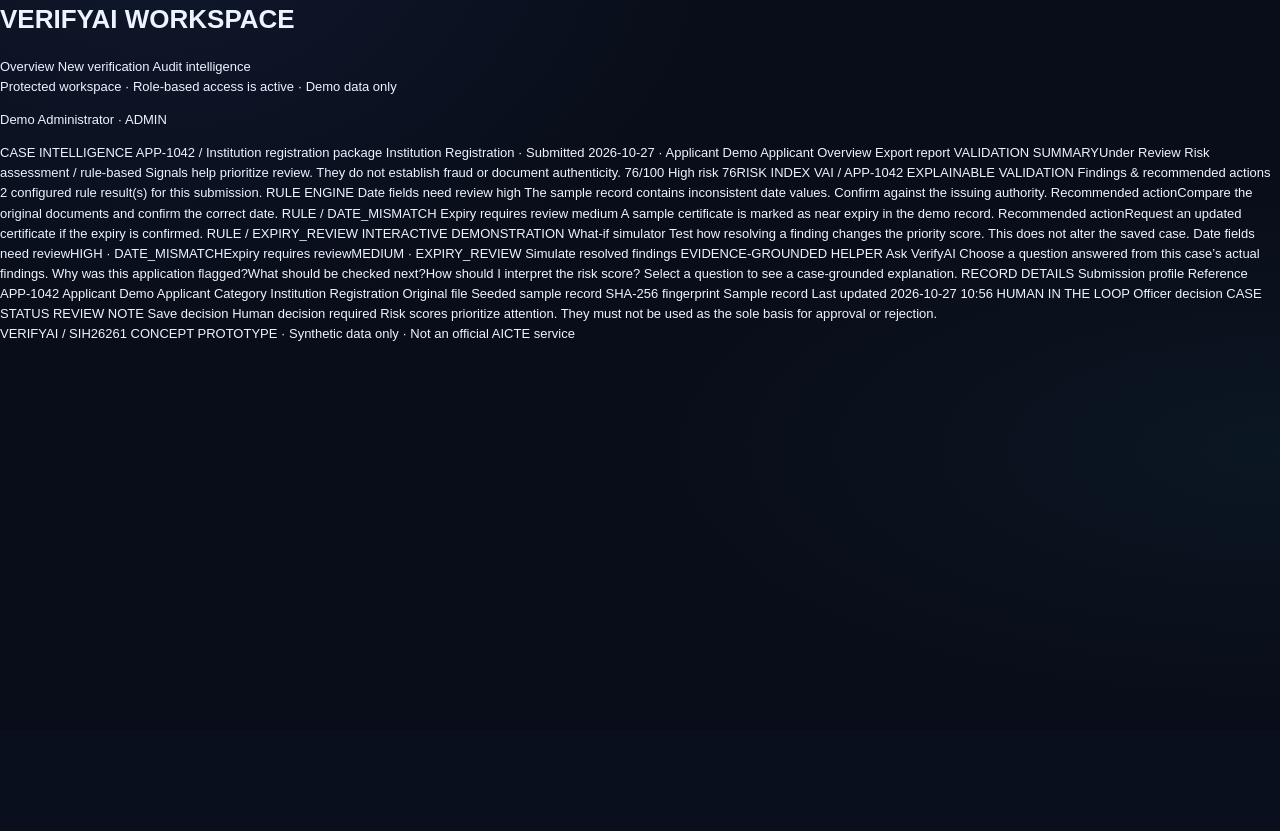
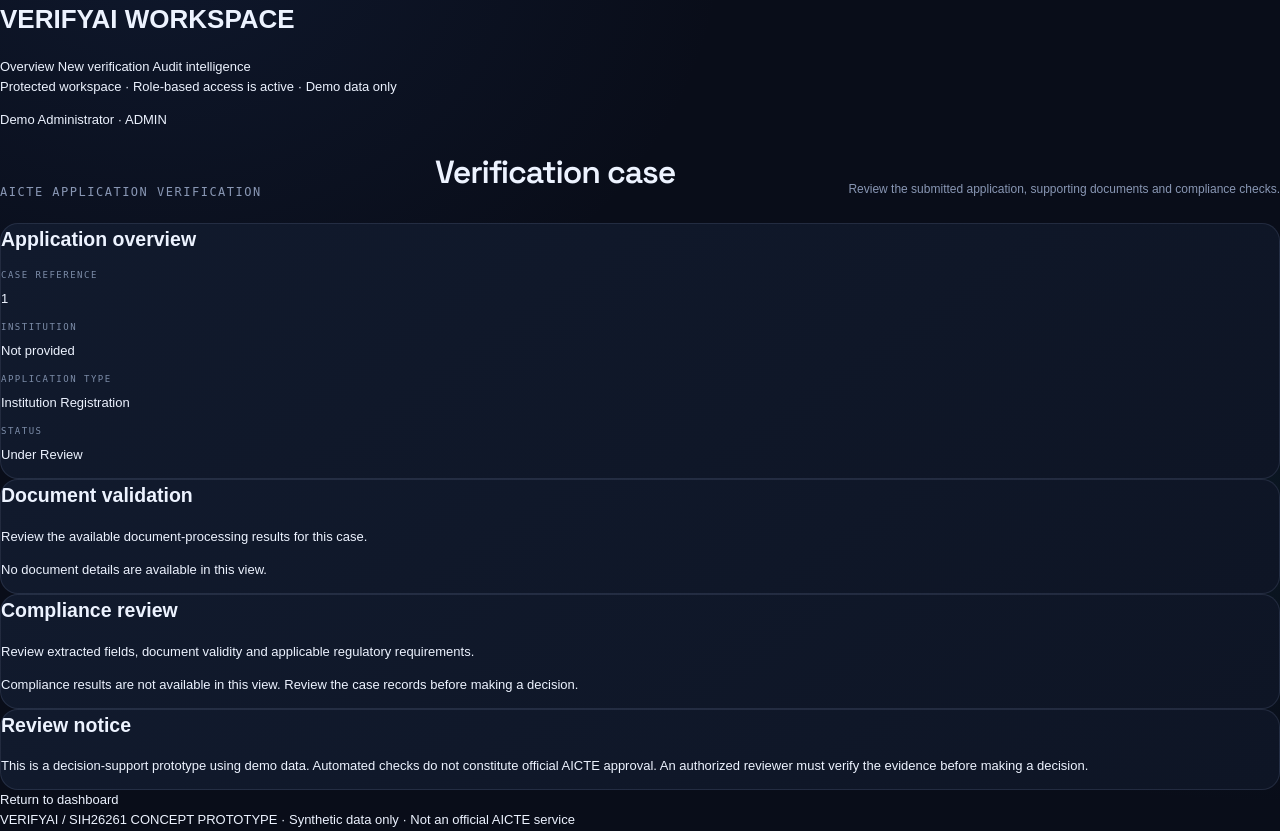
Before and after one commit to SaiPranavi-Kapa/VerifyAI-SIH26261-Prototype, a Flask app: page /cases/1 in a window 1280 px wide. Shown: the part 70-901 px from the top of the page. Before the commit the page ends 411 px from the top, so only its background shows below. Run offline with Flask 3, Linux system fonts and the light colour scheme; the visitor is signed in with stand-in values (Sample User, id 1); data comes from the database, SQL or seed files in the repository.

Commit message:
Update case_detail.html

```diff
--- a/templates/case_detail.html
+++ b/templates/case_detail.html
@@ -1,84 +1,103 @@
-{% extends "base.html" %} {% block title %}{{ case.reference }}{% endblock %} {% block crumb %}CASE INTELLIGENCE / {{ case.reference }}{% endblock %} {% block content %}
-CASE INTELLIGENCE
-{{ case.reference }} / {{ case.title }}
-{{ case.application_type }} · Submitted {{ case.created_at[:10] }} · Applicant {{ case.applicant_name }}
 
-Overview Export report
-VALIDATION SUMMARY{{ case.status }}
-Risk assessment / rule-based
-Signals help prioritize review. They do not establish fraud or document authenticity.
+{% extends "base.html" %}
 
-{{ case.risk_score }}/100
-{{ case.risk_level }} risk
-{{ case.risk_score }}RISK INDEX
-VAI / {{ case.reference }}
-EXPLAINABLE VALIDATION
-Findings & recommended actions
-{{ findings|length }} configured rule result(s) for this submission.
+{% block title %}Verification Case | VerifyAI{% endblock %}
+{% block crumb %}CASE DETAILS{% endblock %}
 
-RULE ENGINE
-{% for finding in findings %}
-{{ finding.title }}
-{{ finding.severity }}
-{{ finding.detail }}
+{% block content %}
+<section class="page-heading">
+    <p class="eyebrow">AICTE APPLICATION VERIFICATION</p>
+    <h1>Verification case</h1>
+    <p>Review the submitted application, supporting documents and compliance checks.</p>
+</section>
 
-Recommended action{{ finding.recommendation }}
-RULE / {{ finding.code }}
-{% endfor %}
-INTERACTIVE DEMONSTRATION
-What-if simulator
-Test how resolving a finding changes the priority score. This does not alter the saved case.
+<section class="panel">
+    <h2>Application overview</h2>
 
-{% for finding in findings %}{{ finding.title }}{{ finding.severity|upper }} · {{ finding.code }}{% endfor %}
-Simulate resolved findings
-{% if simulation %}
-SIMULATED RESULT — NOT SAVED
-{{ simulation.score }}/100 {{ simulation.level }} risk
-{{ simulation.resolved|length }} finding code(s) marked resolved for this scenario. Verify the underlying document before making a real decision.
+    <div class="detail-grid">
+        <div>
+            <p class="eyebrow">CASE REFERENCE</p>
+            <p>{{ case.case_ref|default(case.id|default('N/A')) }}</p>
+        </div>
 
-PREVIOUS{{ case.risk_score }}{{ simulation.score }}
-{% endif %}
-EVIDENCE-GROUNDED HELPER
-Ask VerifyAI
-Choose a question answered from this case’s actual findings.
+        <div>
+            <p class="eyebrow">INSTITUTION</p>
+            <p>{{ case.institution_name|default('Not provided') }}</p>
+        </div>
 
-Why was this application flagged?What should be checked next?How should I interpret the risk score?
-Select a question to see a case-grounded explanation.
-RECORD DETAILS
-Submission profile
-Reference
-{{ case.reference }}
-Applicant
-{{ case.applicant_name }}
-Category
-{{ case.application_type }}
-Original file
-{{ case.file_name or 'Seeded sample record' }}
-SHA-256 fingerprint
-{{ (case.file_hash[:24] + '…') if case.file_hash else 'Sample record' }}
-Last updated
-{{ case.updated_at[:16].replace('T',' ') }}
-{% if case.stored_name %} Download original file{% endif %}
-{% if current_user.role in ['admin','officer'] %}
-HUMAN IN THE LOOP
-Officer decision
-CASE STATUS
-{{ status }}
-REVIEW NOTE
-{{ case.review_note }}
-Save decision
-{% else %}
-REVIEW STATUS
-{{ case.status }}
-Only assigned staff can record a decision. Contact the review team if a correction is needed.
+        <div>
+            <p class="eyebrow">APPLICATION TYPE</p>
+            <p>{{ case.application_type|default('Extension of Approval') }}</p>
+        </div>
 
-{% if case.review_note %}
-Officer note
-{{ case.review_note }}
+        <div>
+            <p class="eyebrow">STATUS</p>
+            <p>{{ case.status|default('Under review') }}</p>
+        </div>
+    </div>
+</section>
 
-{% endif %}
-{% endif %}
-Human decision required
-Risk scores prioritize attention. They must not be used as the sole basis for approval or rejection.
+<section class="panel">
+    <h2>Document validation</h2>
+    <p>Review the available document-processing results for this case.</p>
 
+    {% if case.documents is defined and case.documents %}
+    <div class="table-container">
+        <table>
+            <thead>
+                <tr>
+                    <th>DOCUMENT</th>
+                    <th>TYPE</th>
+                    <th>VALIDATION STATUS</th>
+                </tr>
+            </thead>
+            <tbody>
+                {% for document in case.documents %}
+                <tr>
+                    <td>{{ document.filename|default(document.name|default('Document')) }}</td>
+                    <td>{{ document.document_type|default('Supporting document') }}</td>
+                    <td>{{ document.status|default('Pending review') }}</td>
+                </tr>
+                {% endfor %}
+            </tbody>
+        </table>
+    </div>
+    {% else %}
+    <p>No document details are available in this view.</p>
+    {% endif %}
+</section>
+
+<section class="panel">
+    <h2>Compliance review</h2>
+    <p>Review extracted fields, document validity and applicable regulatory requirements.</p>
+
+    {% if case.validation_results is defined and case.validation_results %}
+    <ul>
+        {% for result in case.validation_results %}
+        <li>
+            <strong>{{ result.name|default(result.rule|default('Validation check')) }}</strong>
+            — {{ result.status|default('Pending review') }}
+            {% if result.message is defined %}
+            <p>{{ result.message }}</p>
+            {% endif %}
+        </li>
+        {% endfor %}
+    </ul>
+    {% else %}
+    <p>Compliance results are not available in this view. Review the case records before making a decision.</p>
+    {% endif %}
+</section>
+
+<section class="panel">
+    <h2>Review notice</h2>
+    <p>
+        This is a decision-support prototype using demo data.
+        Automated checks do not constitute official AICTE approval.
+        An authorized reviewer must verify the evidence before making a decision.
+    </p>
+</section>
+
+<a class="button button-primary" href="{{ url_for('dashboard') }}">
+    Return to dashboard
+</a>
 {% endblock %}
```
